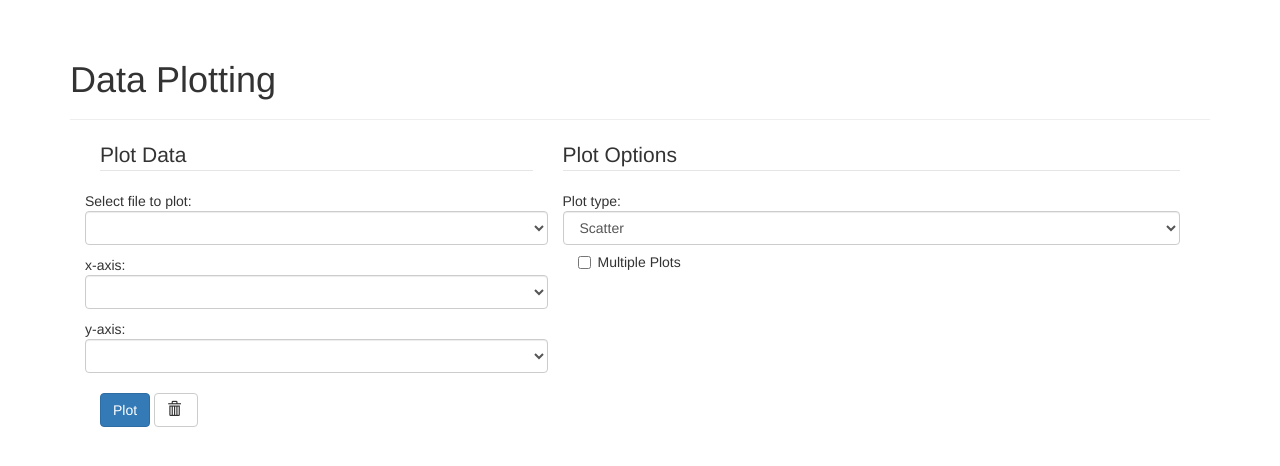
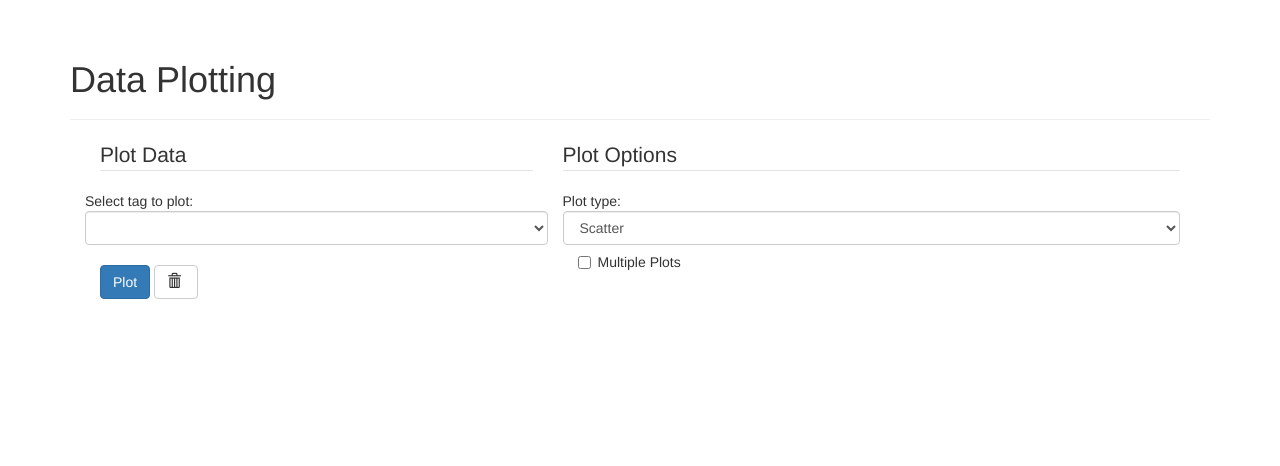
Before and after one commit to evert-platform/evertbase, a Flask app: template app/templates/plot.html in a window 1280 px wide. Shown: the part 52-518 px from the top of the page. Run offline with Flask 2, Linux system fonts and the light colour scheme; the template is opened without the code that fills it: values that come from a table or form of the project are taken from there, others are empty; parts of the project's set-up code (start-up, migrations or seed data) failed here and were passed over; some libraries are stand-ins or nearby versions.

Commit message:
now plots tags

```diff
--- a/app/templates/plot.html
+++ b/app/templates/plot.html
@@ -14,15 +14,8 @@
          <fieldset class="col-xs-5 col-sm-5 col-md-5 col-lg-5" style="display: inline;">
              <legend>Plot Data</legend>
               <div class="form-row row" style="display: block">
-                Select file to plot: {{ form.select(class='form-control', id='plotfile') }}
+                Select tag to plot: {{ form.select(class='form-control', id='plotfile') }}
              </div>
-             <div class="form-row row" style="padding-top: 10px; display: block">
-                x-axis: {{ form.selectX(class='form-control', id='plotxaxis') }}
-             </div>
-             <div class="form-row row" style="padding-top: 10px;">
-                y-axis: {{ form.selectY(class='form-control', id='plotyaxis') }}
-             </div>
-
               <div class="form-group col-xs-12 col-md-12 col-sm-12 col-lg-12" style="padding-top: 20px">
                  <input type="submit" class="btn btn-primary" id='Submit' value="Plot">
                  <button type="button" class="btn btn-default" id="deleteplot">
```
